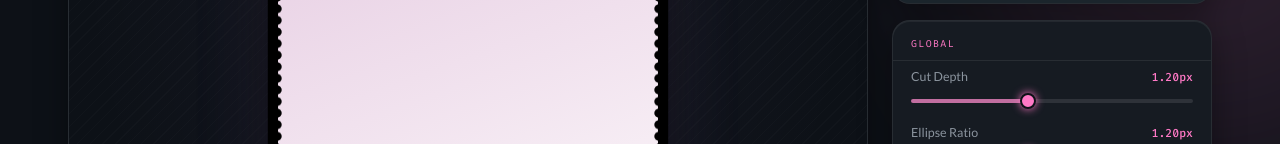
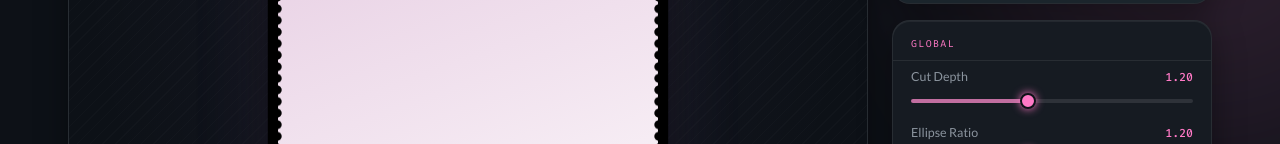
Before and after one commit to PetrSidorov/scallop-generator, a React (Vite) app: page / in a window 1280 px wide. Shown: the part 656-800 px from the top of the page. Built offline with nearby package versions, Linux system fonts and the light colour scheme.

Commit message:
fix: correct slider units and remove obsolete controls

```diff
--- a/src/SliderControl.jsx
+++ b/src/SliderControl.jsx
@@ -9,7 +9,7 @@ export function SliderControl({
   name,
 }) {
   const pct = ((value - min) / (max - min)) * 100;
-  const isPixel = !["cut_depth", "ellipse_ratio"].includes(label);
+  const isPixel = !["cut_depth", "ellipse_ratio"].includes(name);
   const displayVal = Number.isInteger(step) ? value : value.toFixed(2);
 
   return (
```
Also changed, not shown: src/constants.js (+0 -21 lines).
